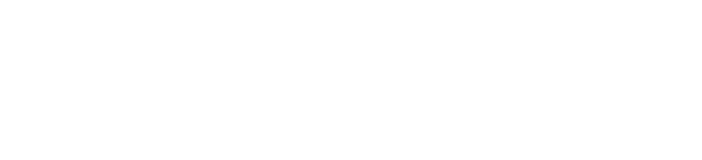
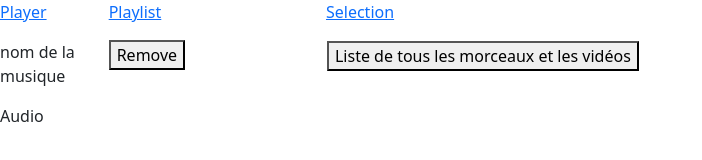
Before and after one commit to aliouisall/MediaPlayer, a plain HTML site: page index.html in a window 1280 px wide. Shown: the whole page, without its empty margins (0-702 px from the left). Drawn offline with nearby package versions, Linux system fonts and the light colour scheme.

Commit message:
update html file

```diff
--- a/index.html
+++ b/index.html
@@ -2,10 +2,58 @@
 <html>
 <head>
 	<title>Media player</title>
+	<meta charset="utf-8">
+	<!-- Bootstrap -->
+	<link href="https://cdn.jsdelivr.net/npm/bootstrap@5.0.0-beta3/dist/css/bootstrap.min.css" rel="stylesheet" integrity="sha384-eOJMYsd53ii+scO/bJGFsiCZc+5NDVN2yr8+0RDqr0Ql0h+rP48ckxlpbzKgwra6" crossorigin="anonymous">
+	<!-- CSS/JS -->
+	<link rel="stylesheet" type="text/css" href="style.css">
+	<script type="text/javascript" src="Server.js"></script>
+
 </head>
 <body>
 	<div clas="container">
-
+		<div class="row">
+			<div class="col-lg-1">
+				<section id="d1">
+				    <p class="b">
+				    	<a class="t">Player</a>
+				    </p>
+				    <p id="nom_musique">
+				    	nom de la musique
+				    </p>
+				    <p id="aud">
+				       Audio
+				    </p>
+				    <a id="au"></a>
+				</section>
+			</div>
+			<div class="col-lg-2">
+				<section id="d2">
+				    <p class="b2">
+				    	<a class="t2">Playlist</a>
+				    </p>
+				    <p id="Playlist"><p>
+				    <table id="playlist_table"></table>
+				    <button id="remove" onclick="Remove()">
+				    	Remove
+				 	</button>
+			  	</section>
+			</div>
+			<div class="col-lg-4">
+				<section id="d4">
+					<p class="b4">
+						<a class="t4">Selection</a>
+					</p>
+				    <table id="tab">
+				          <th>
+				          	<button id="but_list" onclick="getdata()">
+				          		Liste de tous les morceaux et les vidéos
+				          	</button>
+				          </th>
+				    </table>
+				</section>
+			</div>
+		</div>
 	</div>
 </body>
 </html>
```
